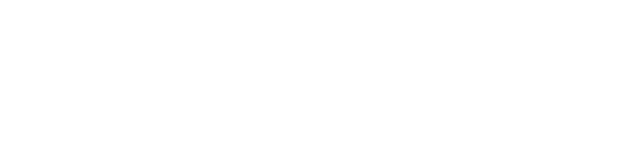
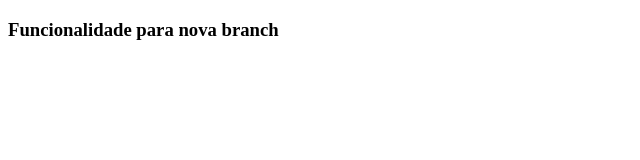
Before and after one commit to vinyscordeiro/cursodegit, a plain HTML site: page index.html in a window 1280 px wide. Shown: the whole page, without its empty margins (0-640 px from the left). Drawn offline with Linux system fonts and the light colour scheme.

Commit message:
Edicao nova

```diff
--- a/index.html
+++ b/index.html
@@ -7,6 +7,6 @@
     <title>Document</title>
 </head>
 <body>
-
+    <h3>Funcionalidade para nova branch</h3>
 </body>
 </html>
```
